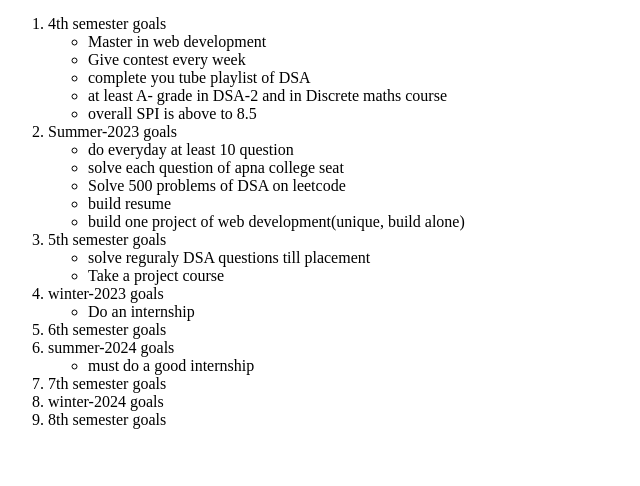
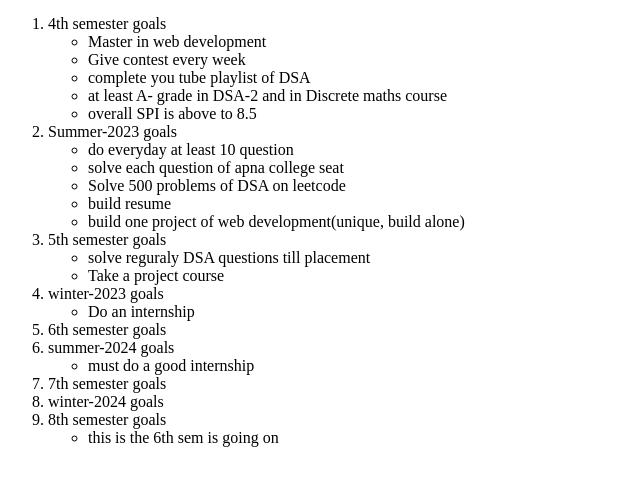
Before and after one commit to choudharyNetram/CV, a plain HTML site: page goals.html in a window 1280 px wide. Shown: the part 44-530 px from the top of the page, without its empty margins (0-640 px from the left). Drawn offline with Linux system fonts and the light colour scheme.

Commit message:
is this is working

```diff
--- a/goals.html
+++ b/goals.html
@@ -54,7 +54,7 @@
         </ul>
         <li> 8th semester goals </li>
         <ul>
-
+            <li> this is the 6th sem is going on</li>
         </ul>
     </ol>
 
```
Also changed, not shown: contactMe.html (+1 -0 lines), 1 other file.
